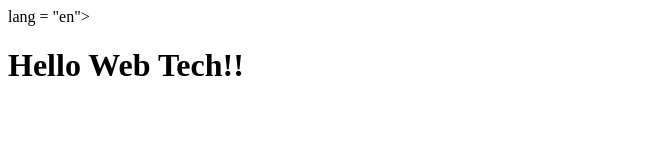
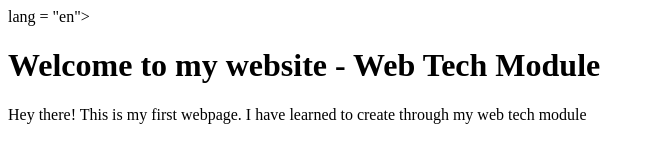
Before and after one commit to Sruthi1623/SET08101, a plain HTML site: page index.html in a window 1280 px wide. Shown: the whole page, without its empty margins (0-655 px from the left). Drawn offline with Linux system fonts and the light colour scheme.

Commit message:
Small chage!

```diff
--- a/index.html
+++ b/index.html
@@ -4,6 +4,8 @@
 		<title> SET08101 - Web Tech </title>
 	</head>
 	<body >
-		<h1> Hello Web Tech!! </h1>
+		<h1> Welcome to my website - Web Tech Module</h1>
+		<p> Hey there! This is my first webpage. I have learned to create through my web tech module </p>
+
 	</body>
 </html>
```
